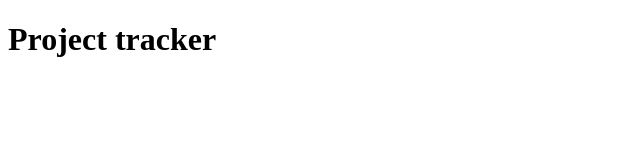
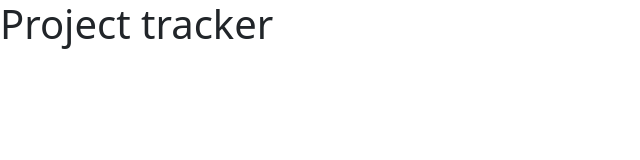
Before and after one commit to Gatewayss/mini-project, a plain HTML site: page index.html in a window 1280 px wide. Shown: the whole page, without its empty margins (0-640 px from the left). Drawn offline with nearby package versions, Linux system fonts and the light colour scheme.

Commit message:
added bootstrap link

```diff
--- a/index.html
+++ b/index.html
@@ -4,10 +4,11 @@
     <meta charset="UTF-8">
     <meta http-equiv="X-UA-Compatible" content="IE=edge">
     <meta name="viewport" content="width=device-width, initial-scale=1.0">
+    <link rel="stylesheet" href="https://cdn.jsdelivr.net/npm/bootstrap@5.1.3/dist/css/bootstrap.min.css">
     <title>Document</title>
 </head>
 <body>
-    <header>
+    <header class>
         <h1>Project tracker <span id="tracker"></span></h1>
     </header>
 </body>
```
